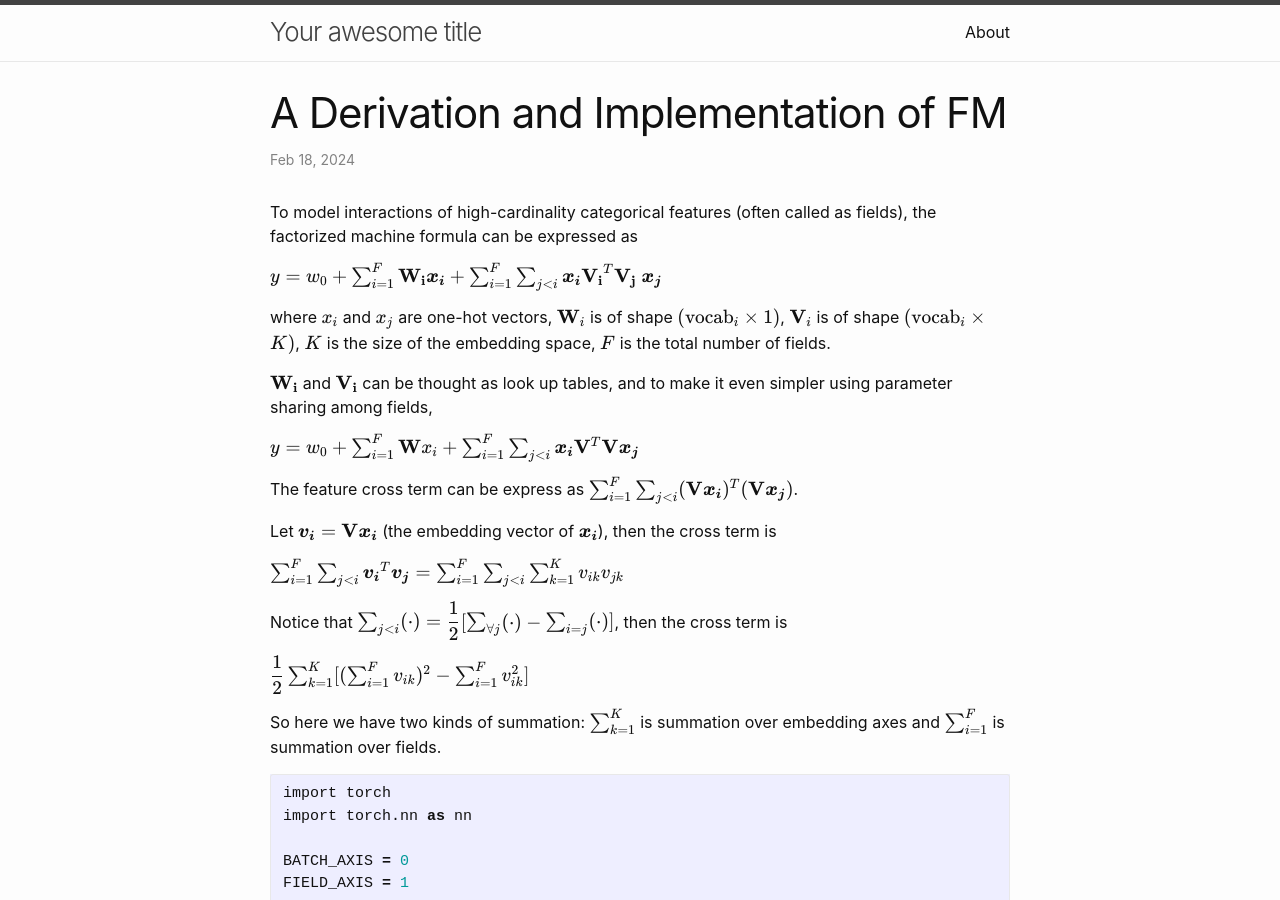
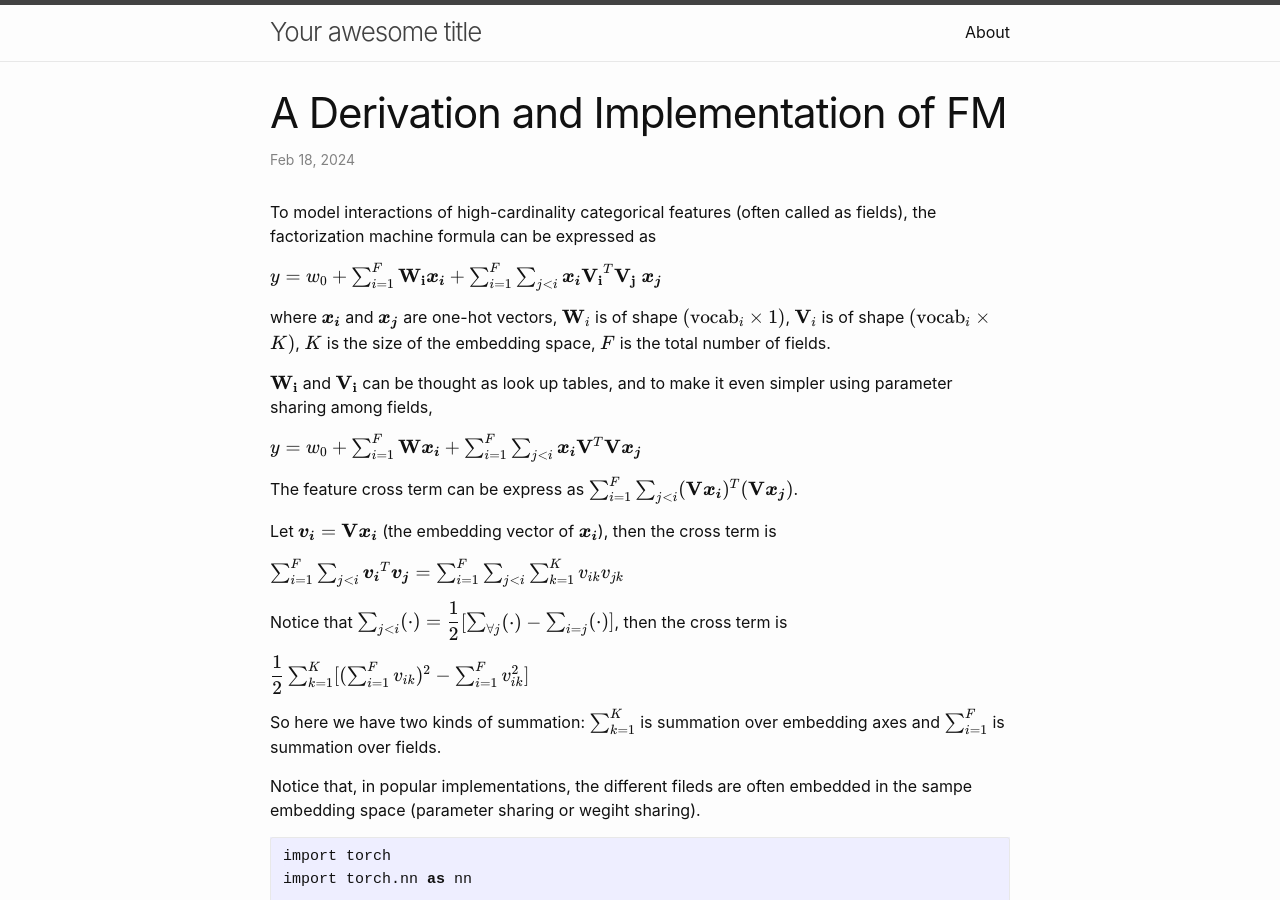
Before and after one commit to hu-guanwei/hu-guanwei.github.io, a Jekyll site: the page built from _posts/2024-02-18-A-Derivation-of-Factorized-Machine.markdown, in a window 1280 px wide and 900 px high. Built offline with Jekyll 4.4.1, drawn with Linux system fonts in a browser that asks for light colours.

Commit message:
review dcnv2

````diff
--- a/_posts/2024-02-18-A-Derivation-of-Factorized-Machine.markdown
+++ b/_posts/2024-02-18-A-Derivation-of-Factorized-Machine.markdown
@@ -5,15 +5,15 @@ date:   2024-02-18 20:53:00 +0800
 katex: true
 ---
 
-To model interactions of high-cardinality categorical features (often called as fields), the factorized machine formula can be expressed as
+To model interactions of high-cardinality categorical features (often called as fields), the factorization machine formula can be expressed as
 
 $y = w_0 + \sum_{i=1}^F \mathbf{W_i} \boldsymbol{x_i} + \sum_{i=1}^F\sum_{j<i}\boldsymbol{x_i}\mathbf{V_i}^T\mathbf{V_j}\ \boldsymbol{x_j}$
 
-where $x_i$ and $x_j$ are one-hot vectors, $\mathbf{W}_i$ is of shape $(\text{vocab}_i \times 1)$, $\mathbf{V}_i$ is of shape $(\text{vocab}_i \times K)$, $K$ is the size of the embedding space, $F$ is the total number of fields.
+where $\boldsymbol{x_i}$ and $\boldsymbol{x_j}$ are one-hot vectors, $\mathbf{W}_i$ is of shape $(\text{vocab}_i \times 1)$, $\mathbf{V}_i$ is of shape $(\text{vocab}_i \times K)$, $K$ is the size of the embedding space, $F$ is the total number of fields.
 
 $\mathbf{W_i}$ and $\mathbf{V_i}$ can be thought as look up tables, and to make it even simpler using parameter sharing among fields,
 
-$y = w_0 + \sum_{i=1}^F \mathbf{W} x_i + \sum_{i=1}^F \sum_{j < i} \boldsymbol{x_i} \mathbf{V}^T\mathbf{V} \boldsymbol{x_j}$
+$y = w_0 + \sum_{i=1}^F \mathbf{W} \boldsymbol{x_i} + \sum_{i=1}^F \sum_{j < i} \boldsymbol{x_i} \mathbf{V}^T\mathbf{V} \boldsymbol{x_j}$
 
 The feature cross term can be express as $\sum_{i=1}^F\sum_{j<i}(\mathbf{V} \boldsymbol{x_i})^T(\mathbf{V} \boldsymbol{x_j})$.
 
@@ -27,6 +27,7 @@ $\dfrac{1}{2}\sum_{k=1}^K [(\sum_{i=1}^F v_{ik})^2 - \sum_{i=1}^F v_{ik}^2]$
 
 So here we have two kinds of summation: $\sum_{k=1}^K$ is summation over embedding axes and $\sum_{i=1}^F$ is summation over fields.
 
+Notice that, in popular implementations, the different fileds are often embedded in the sampe embedding space (parameter sharing or wegiht sharing).
 ```python
 import torch
 import torch.nn as nn
````
Also changed, not shown: _posts/2024-02-19-dcn-v2.markdown (added, +51 -0 lines).
